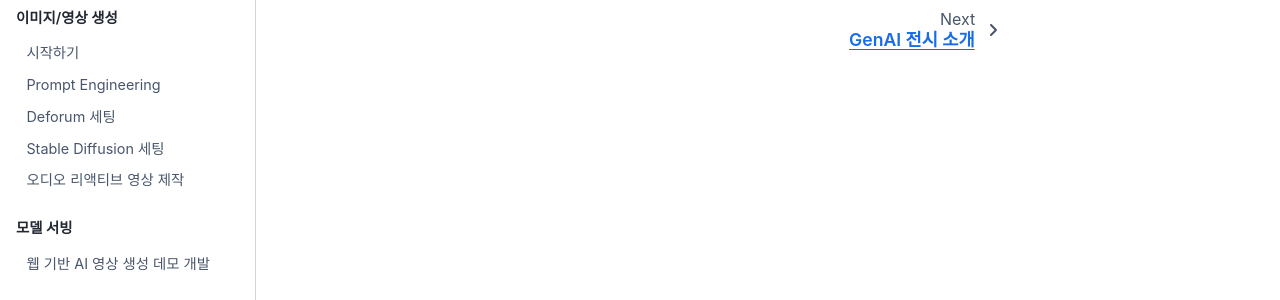
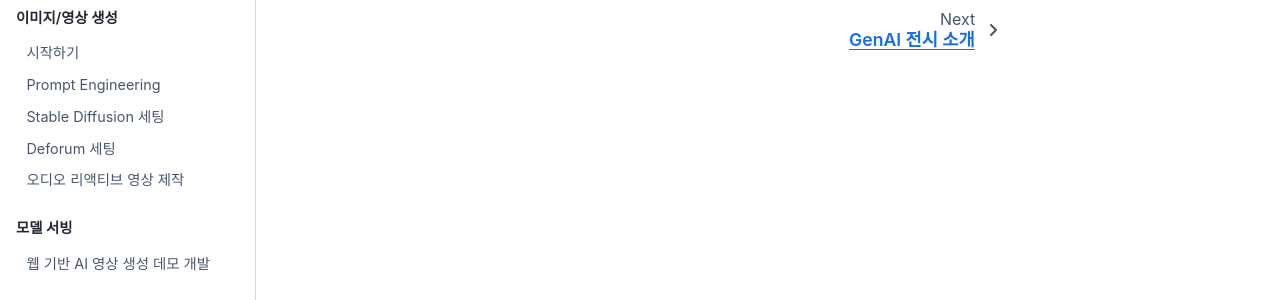
Before and after one commit to DCV1/tutorial, a Jupyter Book: the page built from intro.md, in a window 1280 px wide. Shown: the part 341-641 px from the top of the page. Built offline with Jupyter Book 1.0.4 settings and Sphinx 7.4.7 and the Sphinx Book theme 1.1.4, drawn with Linux system fonts in a browser that asks for light colours.

Commit message:
add iamge extension

```diff
--- a/_config.yml
+++ b/_config.yml
@@ -31,3 +31,9 @@
 html:
   use_issues_button: true
   use_repository_button: true
+
+parse:
+  myst_enable_extensions:
+    # don't forget to list any other extensions you want enabled,
+    # including those that are enabled by default! See here: https://jupyterbook.org/en/stable/customize/config.html
+    - html_image
--- a/_toc.yml
+++ b/_toc.yml
@@ -14,8 +14,8 @@
   chapters:
   - file: docs/part2/getting-started
   - file: docs/part2/prompt-engineering
+  - file: docs/part2/parameters-stable-diffusion
   - file: docs/part2/parameters-deforum
-  - file: docs/part2/parameters-stable-diffusion
   - file: docs/part2/audio-reactive
 - caption: 모델 서빙
   chapters:
--- /dev/null
+++ b/package.json
@@ -0,0 +1,5 @@
+{
+  "dependencies": {
+    "html-to-image": "^1.11.11"
+  }
+}
```
Also changed, not shown: 2 other files.
